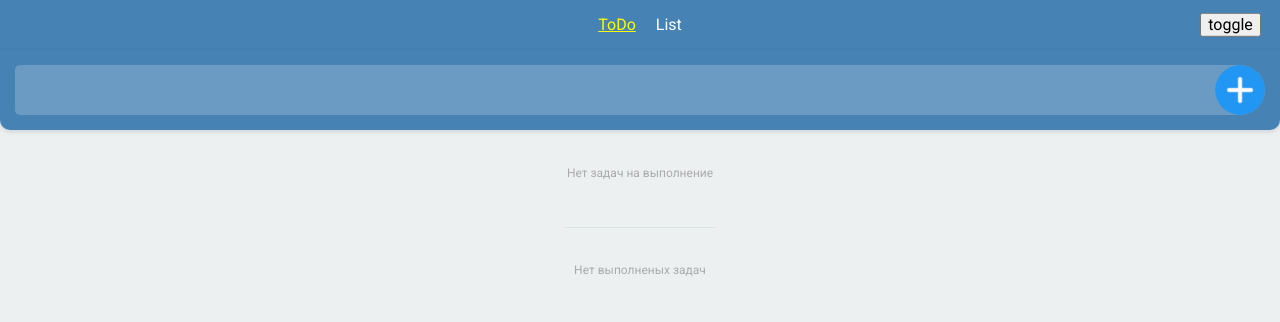
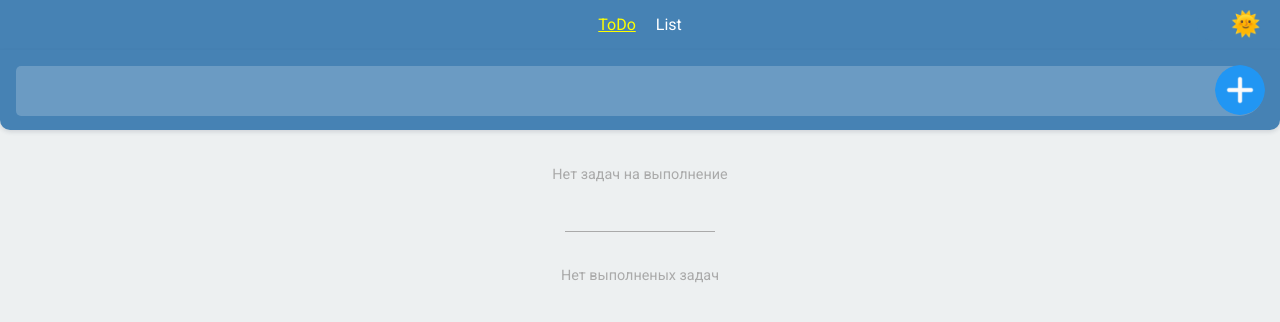
Before and after one commit to slesareva-gala/ToDoList, a React (Create React App) app: page / in a window 1280 px wide. Shown: the top 322 px of the page. Built offline with nearby package versions, Linux system fonts and the light colour scheme.

Commit message:
add День 7 стилизация

```diff
--- a/src/components/Form/Form.styled.ts
+++ b/src/components/Form/Form.styled.ts
@@ -4,7 +4,7 @@ export const FormWrapper = styled.div`
     width: 100%;
     height: 80px;
     position: relative;
-    padding: 15px;
+    padding: 1rem;
     z-index: 5;
     background-color: ${(props) => props.theme.colors.backgroundPrimary};
     transition: background-color .2s;
--- a/src/components/Header/Header.styled.ts
+++ b/src/components/Header/Header.styled.ts
@@ -7,7 +7,7 @@ export const HeaderWrapper = styled.header`
     right: 0;
     left: 0;
     height: 50px;
-    background-color: #4682b4;
+    background-color: ${(props) => props.theme.colors.backgroundPrimary};
     display: flex;
     align-items: center;
 `
@@ -38,4 +38,50 @@ export const HeaderTogle = styled.div`
     transform: translateY(-50%);
 `
 
-export const HeaderTogleButton = styled.button``
+export const HeaderTogleButton = styled.button`
+    display: inline-block;
+    position: relative;
+	padding: 1rem 2rem;
+    border: 0;
+    border-radius: 25px;
+    overflow: hidden;
+    cursor: pointer;
+    background-color: ${(props) => props.theme.colors.backgroundPrimary};
+
+	&:before {
+		content: '${(props) => props.theme.name === 'light' ? '🌞' : '🌙'}';
+        display: flex;
+        align-items: center;
+        justify-content: right;
+		position: absolute;
+		left: 0;
+        top: 0;
+		width: 100%;
+		height: 100%;
+        border: 0;
+		border-radius: 25px;
+        font-size: 1.5rem;
+	}
+	&:after {
+		content: '';
+        display: flex;
+        align-items: center;
+        justify-content: right;
+		position: absolute;
+		left: 0;
+        top: 0;
+		width: 0%;
+		height: 100%;
+        border: 0;
+		border-radius: 25px;
+        font-size: 1.5rem;
+
+		background-color: ${(props) => props.theme.colors.backgroundPrimaryInvert};
+	    transition: width 1s;
+
+	}
+	&:hover:after {
+        content: '${(props) => props.theme.name === 'light' ? '🌙' : '🌞'}';
+        width: 100%;
+   	}
+`
--- a/src/components/Header/Header.tsx
+++ b/src/components/Header/Header.tsx
@@ -10,7 +10,7 @@ export const Header = () => {
                 <HeaderNavLink to="/">ToDo</HeaderNavLink>
                 <HeaderNavLink to="/list">List</HeaderNavLink>
                 <HeaderTogle>
-                    <HeaderTogleButton onClick={() => dispatch(toggleThemeAction())}>toggle</HeaderTogleButton>
+                    <HeaderTogleButton onClick={() => dispatch(toggleThemeAction())}></HeaderTogleButton>
                 </HeaderTogle>
             </HeaderNavLinks>
         </HeaderWrapper>
--- a/src/components/ListItem/ListItem.styled.ts
+++ b/src/components/ListItem/ListItem.styled.ts
@@ -2,6 +2,6 @@ import styled from 'styled-components'
 
 export const ListItemLink = styled.a<{ $done: boolean }>`
     text-decoration: none;
-    padding: 10px;
-    color: ${(props) => props.$done ? "green" : "red"};
+    font-size: 1rem;
+    color: ${(props) => props.$done ? props.theme.colors.colorDone : props.theme.colors.colorNotDone};
 `
--- a/src/components/ToDoList/ToDoList.styled.ts
+++ b/src/components/ToDoList/ToDoList.styled.ts
@@ -19,7 +19,7 @@ export const TodoListFailed = styled(TodoList)`
         width: 100%;
         display: block;
         text-align: center;
-        font-size: 12px;
+        font-size: .9rem;
         color: #aaa;
     }
 `
@@ -36,7 +36,7 @@ export const TodoListCompleted = styled(TodoList)`
         content: '';
         width: 150px;
         height: 1px;
-        background: #d8e5e0;
+        background: #aaa;
 
         position: absolute;
         top: 25px;
@@ -47,7 +47,7 @@ export const TodoListCompleted = styled(TodoList)`
         width: 100%;
         display: block;
         text-align: center;
-        font-size: 12px;
+        font-size: .9rem;
         color: #aaa;
     }
 `
--- a/src/components/ToDoList/ToDoListItem/ToDoListItem.styled.ts
+++ b/src/components/ToDoList/ToDoListItem/ToDoListItem.styled.ts
@@ -5,13 +5,13 @@ export const ToDoItem = styled.li`
     min-height: 50px;
     font-size: 14px;
     font-weight: 500;
-    color: #444;
+    color: ${(props) => props.theme.colors.colorTodo};
     line-height: 22px;
 
     display: flex;
     justify-content: space-between;
 
-    background: #fff;
+    background: ${(props) => props.theme.colors.backgroundTodo};
     border-radius: 5px;
     position: relative;
     box-shadow: 0 1px 2px rgba(44, 62, 80, 0.10);
@@ -47,13 +47,18 @@ export const ToDoItemControl = styled.button<{ $icon: string }>`
     box-shadow: none;
     outline: none;
     cursor: pointer;
+
     background-image: url(${(props) => props.$icon});
+
+    &:first-of-type {
+        opacity: ${(props) => props.theme.name === 'light' ? '1' : '.6'};;
+    }
 
     &:last-of-type:before {
         content: '';
         width: 1px;
         height: 30px;
-        background: #edf0f1;
+        background: #aaa;
 
         position: absolute;
         top: 10px;
--- a/src/models/theme.ts
+++ b/src/models/theme.ts
@@ -2,7 +2,12 @@ export interface Theme {
     name: string,
     colors: {
         backgroundPrimary: string,
+        backgroundPrimaryInvert: string,
         backgroundSecondary: string,
+        backgroundTodo: string,
+        colorTodo: string,
+        colorDone: string,
+        colorNotDone: string
     }
 }
 
--- a/src/pages/Pages.styled.ts
+++ b/src/pages/Pages.styled.ts
@@ -7,7 +7,9 @@ export const PageWrapper = styled.div`
     align-items: center;
     padding: 20px;
 `
-export const TextH1 = styled.h1``
+export const TextH1 = styled.h2`
+   color: ${(props) => props.theme.colors.colorTodo};
+`
 
 export const Page404 = styled(PageWrapper) <{ $image: string }>`
     padding: 0;
--- a/src/styles/GlobalStyle.tsx
+++ b/src/styles/GlobalStyle.tsx
@@ -12,7 +12,7 @@ export const GlobalStyle = createGlobalStyle`
         transition: background-color .2s;
         padding: 50px 0 0 0;
         font-family: 'Roboto', sans-serif;
-        font-size: 16px;
+        font-size: 1rem;
         line-height: 1.429;
         color: black;
     }
--- a/src/styles/themes.ts
+++ b/src/styles/themes.ts
@@ -4,7 +4,12 @@ const light: Theme = {
     name: 'light',
     colors: {
         backgroundPrimary: '#4682b4',
+        backgroundPrimaryInvert: 'black',
         backgroundSecondary: '#edf0f1',
+        backgroundTodo: '#fff',
+        colorTodo: 'black',
+        colorDone: 'green',
+        colorNotDone: 'red'
     }
 }
 
@@ -12,7 +17,12 @@ const dark: Theme = {
     name: 'dark',
     colors: {
         backgroundPrimary: 'black',
-        backgroundSecondary: 'gray',
+        backgroundPrimaryInvert: '#4682b4',
+        backgroundSecondary: 'rgba(95,95,95,1)',
+        backgroundTodo: 'rgba(110,110,110,1)',
+        colorTodo: '#fff',
+        colorDone: 'white',
+        colorNotDone: 'yellow'
     }
 }
 
```
